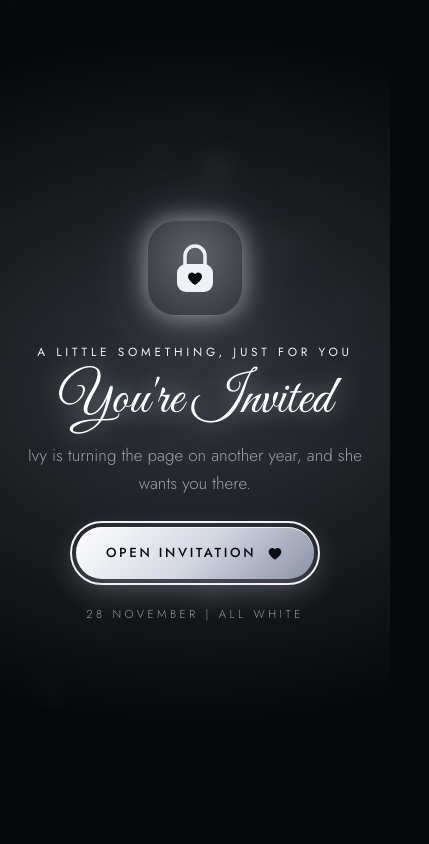
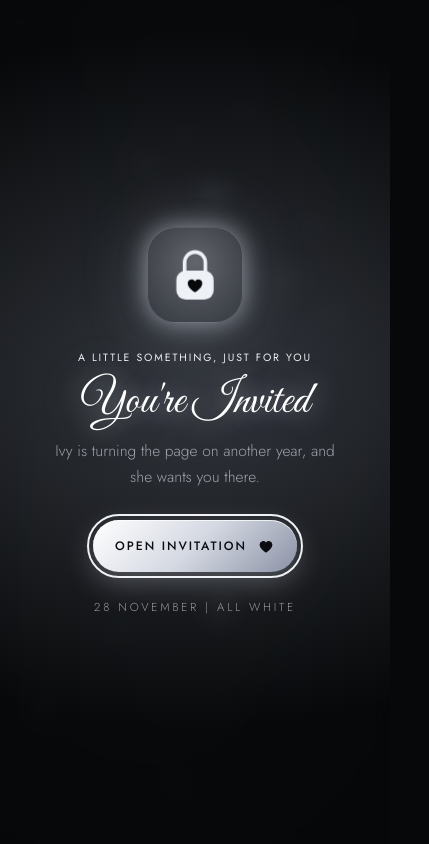
Before and after one commit to astrodesignerx/lakiyos-birthday, a plain HTML site: page index.html in a window 390 px wide. Shown: the top 844 px of the page, 429 px wide, since content can reach past the window. Drawn offline with nearby package versions, Linux system fonts and the light colour scheme; animation ran at ten frames a second.

Commit message:
Fix mobile viewport width and prevent horizontal overflow skew

```diff
--- a/styles.css
+++ b/styles.css
@@ -35,10 +35,18 @@
 
 *, *::before, *::after { box-sizing: border-box; }
 
-html { scroll-behavior: smooth; scroll-padding-top: 72px; -webkit-text-size-adjust: 100%; }
+html {
+  scroll-behavior: smooth;
+  scroll-padding-top: 72px;
+  -webkit-text-size-adjust: 100%;
+  overflow-x: clip;
+  max-width: 100%;
+}
 
 body {
   margin: 0;
+  width: 100%;
+  max-width: 100%;
   background:
     radial-gradient(1200px 700px at 50% -10%, #1c2029 0%, transparent 60%),
     radial-gradient(900px 600px at 100% 40%, rgba(160, 170, 190, .14) 0%, transparent 60%),
@@ -49,11 +57,11 @@ body {
   font-weight: 300;
   font-size: 17px;
   line-height: 1.65;
-  overflow-x: hidden;
+  overflow-x: clip;
   -webkit-font-smoothing: antialiased;
 }
 
-body.gated { overflow: hidden; }
+body.gated { overflow: hidden; height: 100svh; }
 
 img { display: block; max-width: 100%; height: auto; }
 a { color: inherit; text-decoration: none; }
@@ -72,18 +80,19 @@ strong { font-weight: 500; color: var(--pearl); }
   position: fixed; inset: 0; z-index: 0; pointer-events: none;
   background: radial-gradient(ellipse at center, transparent 45%, rgba(0, 0, 0, .55) 100%);
 }
-main, .footer, .topbar { position: relative; z-index: 1; }
+main, .footer, .topbar { position: relative; z-index: 1; max-width: 100%; overflow-x: clip; }
 
 /* ---------- shared bits ---------- */
 
 .eyebrow {
-  font-size: .74rem; letter-spacing: .32em; text-transform: uppercase;
+  font-size: .74rem; letter-spacing: .28em; text-transform: uppercase;
   color: var(--blush); font-weight: 400;
+  overflow-wrap: break-word;
 }
 
 .btn {
   position: relative; display: inline-flex; align-items: center; justify-content: center; gap: 10px;
-  min-height: 52px; padding: 0 30px; border-radius: 999px;
+  min-height: 52px; padding: 0 30px; border-radius: 999px; max-width: 100%;
   font-size: .82rem; letter-spacing: .2em; text-transform: uppercase; font-weight: 500;
   transition: transform var(--dur-2) var(--ease-out), box-shadow var(--dur-2) var(--ease-out), background-color var(--dur-2) var(--ease-std), border-color var(--dur-2) var(--ease-std);
   -webkit-tap-highlight-color: transparent;
@@ -121,15 +130,19 @@ main, .footer, .topbar { position: relative; z-index: 1; }
 
 .gate {
   position: fixed; inset: 0; z-index: 50;
-  display: grid; place-items: center; padding: var(--gutter);
+  width: 100%; height: 100%;
+  display: flex; align-items: center; justify-content: center;
+  padding: 24px 20px;
   background:
     radial-gradient(700px 500px at 50% 45%, rgba(160, 170, 190, .28), transparent 70%),
     rgba(7, 8, 10, .88);
   backdrop-filter: blur(10px);
+  overflow: hidden;
   transition: opacity var(--dur-4) var(--ease-std), visibility 0s linear var(--dur-4);
 }
 .gate__inner {
-  text-align: center; max-width: 520px;
+  text-align: center; width: 100%; max-width: min(520px, 100%);
+  margin: 0 auto; padding: 0 4px;
   transition: transform var(--dur-4) var(--ease-out), opacity var(--dur-3) var(--ease-std);
 }
 .gate__inner > * { opacity: 0; transform: translateY(18px); animation: rise var(--dur-4) var(--ease-out) forwards; }
@@ -152,9 +165,9 @@ main, .footer, .topbar { position: relative; z-index: 1; }
 .gate__shackle { transform-origin: 42px 30px; transition: transform var(--dur-3) var(--ease-spring); }
 @keyframes beat { 0%, 100% { transform: scale(1); } 14% { transform: scale(1.090); } 28% { transform: scale(1); } 42% { transform: scale(1.060); } 56% { transform: scale(1); } }
 
-.gate__title { font-family: var(--script); font-weight: 400; font-size: clamp(3.400rem, 12vw, 5.400rem); line-height: 1.050; color: var(--pearl); text-shadow: var(--glow); margin: 10px 0 12px; }
-.gate__sub { color: var(--muted); margin-bottom: 30px; }
-.gate__foot { margin-top: 26px; font-size: .72rem; letter-spacing: .3em; text-transform: uppercase; color: var(--muted); }
+.gate__title { font-family: var(--script); font-weight: 400; font-size: clamp(2.850rem, 11vw, 5.400rem); line-height: 1.080; color: var(--pearl); text-shadow: var(--glow); margin: 10px 0 12px; }
+.gate__sub { color: var(--muted); max-width: 34ch; margin: 0 auto 30px; padding: 0 6px; font-size: clamp(.95rem, 4vw, 1.06rem); }
+.gate__foot { margin-top: 26px; font-size: .72rem; letter-spacing: .24em; text-transform: uppercase; color: var(--muted); }
 
 .gate.is-open { opacity: 0; visibility: hidden; pointer-events: none; }
 .gate.is-open .gate__inner { transform: scale(1.120); opacity: 0; }
@@ -195,6 +208,7 @@ main, .footer, .topbar { position: relative; z-index: 1; }
   max-width: 1240px; margin: 0 auto;
   padding: clamp(84px, 11vh, 130px) var(--gutter) clamp(70px, 10vh, 110px);
 }
+.hero__copy { min-width: 0; width: 100%; }
 .hero__in { opacity: 0; transform: translateY(30px); }
 body.is-live .hero__in {
   animation: rise var(--dur-4) var(--ease-out) forwards;
@@ -202,10 +216,10 @@ body.is-live .hero__in {
 }
 
 .hero__title { margin: 14px 0 18px; font-weight: 400; line-height: .95; }
-.hero__name { display: block; font-family: var(--serif); font-size: clamp(3.200rem, 8.400vw, 6.600rem); letter-spacing: .01em; color: var(--pearl); }
+.hero__name { display: block; font-family: var(--serif); font-size: clamp(3rem, 8.400vw, 6.600rem); letter-spacing: .01em; color: var(--pearl); }
 .hero__neon {
-  display: inline-flex; align-items: center; gap: .18em;
-  font-family: var(--script); font-size: clamp(4.200rem, 11.500vw, 9rem); line-height: 1.050;
+  display: inline-flex; align-items: center; gap: .18em; max-width: 100%;
+  font-family: var(--script); font-size: clamp(3.600rem, 11vw, 9rem); line-height: 1.050;
   color: #e8ecf4;
   text-shadow: 0 0 6px rgba(255, 255, 255, .95), 0 0 22px rgba(212, 218, 232, .9), 0 0 60px rgba(185, 195, 215, .55);
   padding-right: .1em;
@@ -218,15 +232,15 @@ body.is-live .hero__neon { animation: rise var(--dur-4) var(--ease-out) forwards
 .hero__date i { width: 5px; height: 5px; border-radius: 50%; background: var(--rose); box-shadow: 0 0 10px var(--rose); }
 .hero__lede { max-width: 46ch; margin-top: 16px; color: var(--muted); font-size: 1.060rem; }
 
-.countdown { display: grid; grid-template-columns: repeat(4, minmax(0, 1fr)); gap: 10px; max-width: 440px; margin: 30px 0; }
+.countdown { display: grid; grid-template-columns: repeat(4, minmax(0, 1fr)); gap: 10px; width: 100%; max-width: 440px; margin: 30px 0; }
 .countdown__cell {
-  padding: 14px 6px 12px; text-align: center; border-radius: 18px;
+  min-width: 0; padding: 14px 4px 12px; text-align: center; border-radius: 18px;
   background: var(--glass); border: 1px solid var(--line); backdrop-filter: blur(8px);
 }
-.countdown__cell b { display: block; font-family: var(--serif); font-weight: 500; font-size: clamp(1.900rem, 5.500vw, 2.700rem); line-height: 1; color: var(--pearl); font-variant-numeric: tabular-nums; }
+.countdown__cell b { display: block; font-family: var(--serif); font-weight: 500; font-size: clamp(1.650rem, 5.500vw, 2.700rem); line-height: 1; color: var(--pearl); font-variant-numeric: tabular-nums; }
 .countdown__cell b.tick { animation: tick var(--dur-3) var(--ease-out); }
 @keyframes tick { 0% { opacity: .2; transform: translateY(-9px); } 100% { opacity: 1; transform: none; } }
-.countdown__cell span { display: block; margin-top: 7px; font-size: .62rem; letter-spacing: .24em; text-transform: uppercase; color: var(--muted); }
+.countdown__cell span { display: block; margin-top: 7px; font-size: .58rem; letter-spacing: .16em; text-transform: uppercase; color: var(--muted); }
 
 .hero__actions { display: flex; flex-wrap: wrap; gap: 12px; }
 
@@ -260,11 +274,16 @@ body.is-live .hero__neon { animation: rise var(--dur-4) var(--ease-out) forwards
 @keyframes cue { 0% { opacity: 0; transform: translateY(0); } 30% { opacity: 1; } 100% { opacity: 0; transform: translateY(16px); } }
 
 @media (max-width: 880px) {
-  .hero { grid-template-columns: 1fr; text-align: center; padding-top: 92px; }
+  .hero { grid-template-columns: minmax(0, 1fr); text-align: center; padding-top: 92px; }
   .hero__portrait { order: -1; width: min(72vw, 330px); margin-bottom: 26px; }
   .hero__neon, .hero__date, .hero__actions { justify-content: center; }
   .hero__lede, .countdown { margin-left: auto; margin-right: auto; }
   .scrollcue { display: none; }
+}
+@media (max-width: 480px) {
+  .eyebrow { font-size: .66rem; letter-spacing: .18em; }
+  .hero__date { font-size: .76rem; letter-spacing: .16em; gap: 8px 10px; }
+  .btn { padding: 0 22px; font-size: .76rem; letter-spacing: .16em; }
 }
 
 /* ---------- sections ---------- */
@@ -358,8 +377,8 @@ body.is-live .hero__neon { animation: rise var(--dur-4) var(--ease-out) forwards
 }
 
 /* dress code */
-.dress { max-width: 1120px; }
-.dress__glow { position: absolute; left: 50%; top: 8%; width: min(900px, 120%); aspect-ratio: 2 / 1; transform: translateX(-50%); background: radial-gradient(closest-side, rgba(235, 240, 248, .13), transparent 70%); pointer-events: none; }
+.dress { max-width: 1120px; overflow: hidden; }
+.dress__glow { position: absolute; left: 50%; top: 8%; width: min(900px, 100%); aspect-ratio: 2 / 1; transform: translateX(-50%); background: radial-gradient(closest-side, rgba(235, 240, 248, .13), transparent 70%); pointer-events: none; }
 .dress__title {
   background: linear-gradient(100deg, #fff 0%, #e4e8f0 30%, #fff 50%, #d4dae6 70%, #fff 100%); background-size: 220% 100%;
   -webkit-background-clip: text; background-clip: text; -webkit-text-fill-color: transparent; color: transparent;
@@ -382,10 +401,10 @@ body.is-live .hero__neon { animation: rise var(--dur-4) var(--ease-out) forwards
 .swatch--color { background: conic-gradient(#f3c9a5, #e8b4c8, #b9d3ee, #cfe6c3, #f3c9a5); }
 .swatch--pearl { background: radial-gradient(circle at 30% 26%, #fff 0%, #eef2f7 34%, #cfd6e2 70%, #9ba4b5 100%); box-shadow: 0 0 20px rgba(220, 226, 238, .5); }
 .swatch--no::after { content: ""; position: absolute; left: 50%; top: -3px; bottom: -3px; width: 3px; margin-left: -1.500px; border-radius: 3px; background: var(--rose); transform: rotate(45deg); box-shadow: 0 0 10px var(--rose); }
-@media (max-width: 820px) { .dress__grid { grid-template-columns: 1fr; } .dress__photo { width: min(78vw, 340px); margin: 0 auto; } }
+@media (max-width: 820px) { .dress__grid { grid-template-columns: minmax(0, 1fr); } .dress__photo { width: min(78vw, 340px); margin: 0 auto; } }
 
 /* notes */
-.notes { display: grid; grid-template-columns: repeat(auto-fit, minmax(290px, 1fr)); gap: 16px; }
+.notes { display: grid; grid-template-columns: repeat(auto-fit, minmax(min(280px, 100%), 1fr)); gap: 16px; }
 .notes li { display: flex; gap: 18px; align-items: flex-start; padding: 24px 24px 26px; border-radius: var(--radius); background: var(--glass); border: 1px solid var(--line); backdrop-filter: blur(8px); }
 .notes li.is-in { transition: opacity var(--dur-3) var(--ease-out), transform var(--dur-3) var(--ease-out), border-color var(--dur-2) var(--ease-std); }
 .notes li.is-in:hover { transform: translateY(-5px); border-color: rgba(235, 240, 248, .5); transition-delay: 0s; }
```
